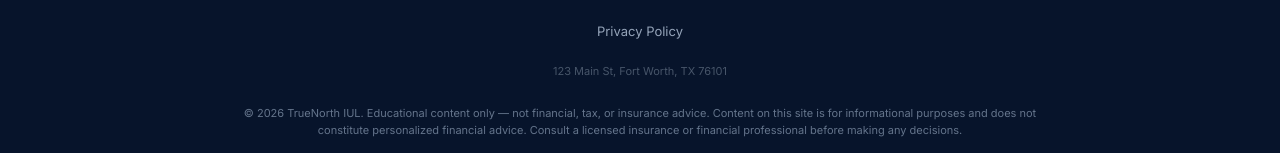
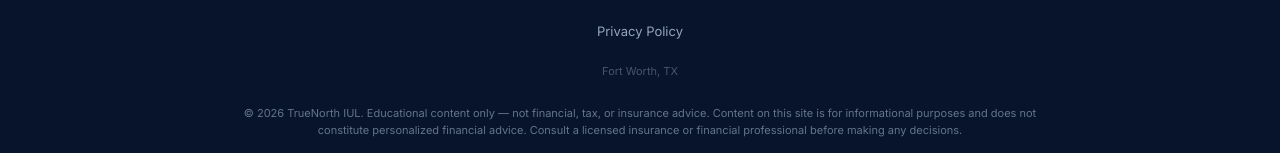
Before and after one commit to dadcancode/truenorthiul, a Next.js app: page / in a window 1280 px wide. Shown: the part 2015-2168 px from the top of the page. Built offline with nearby package versions, Linux system fonts and the light colour scheme; no server answers.

Commit message:
fix: remove fake street address from footer

```diff
--- a/src/components/layout/Footer.tsx
+++ b/src/components/layout/Footer.tsx
@@ -14,7 +14,7 @@ export default function Footer() {
           </nav>
 
           <p className="footer-address">
-            123 Main St, Fort Worth, TX 76101
+            Fort Worth, TX
           </p>
 
           <p className="footer-disclaimer">
```
